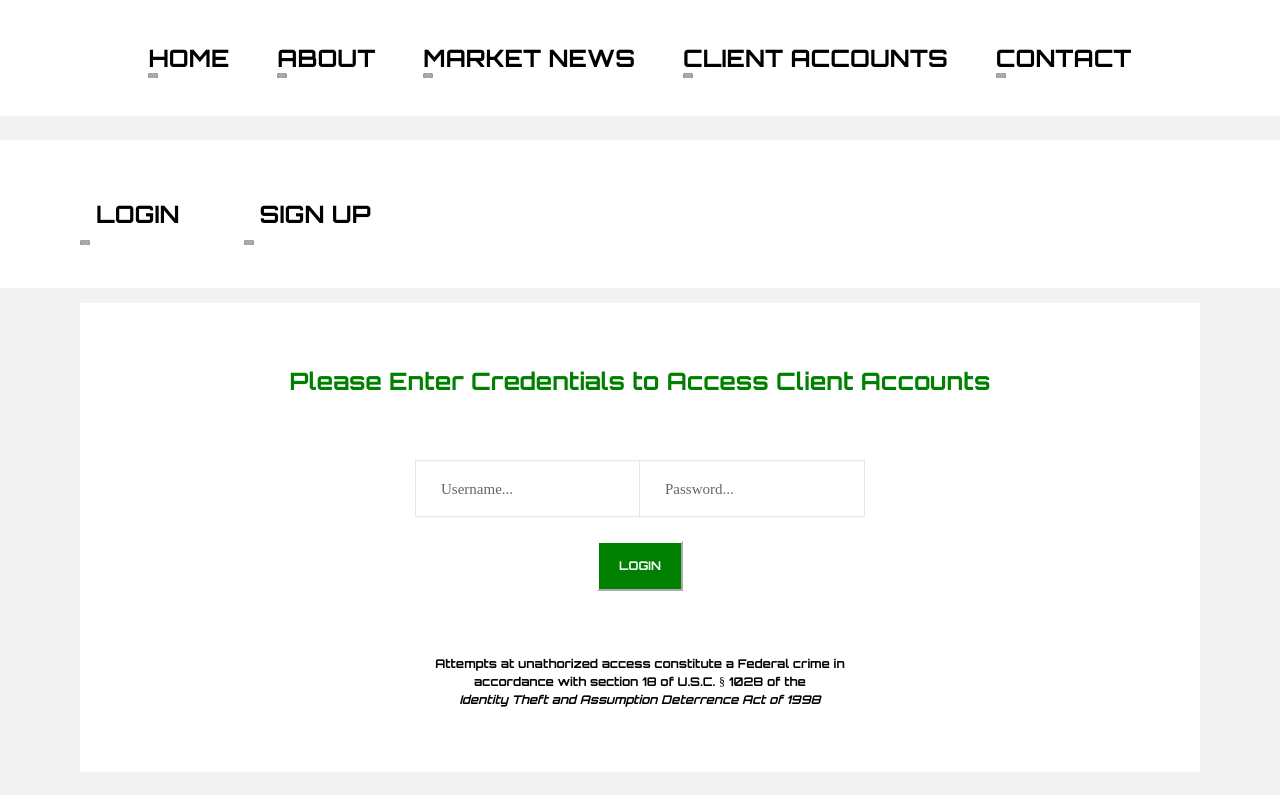
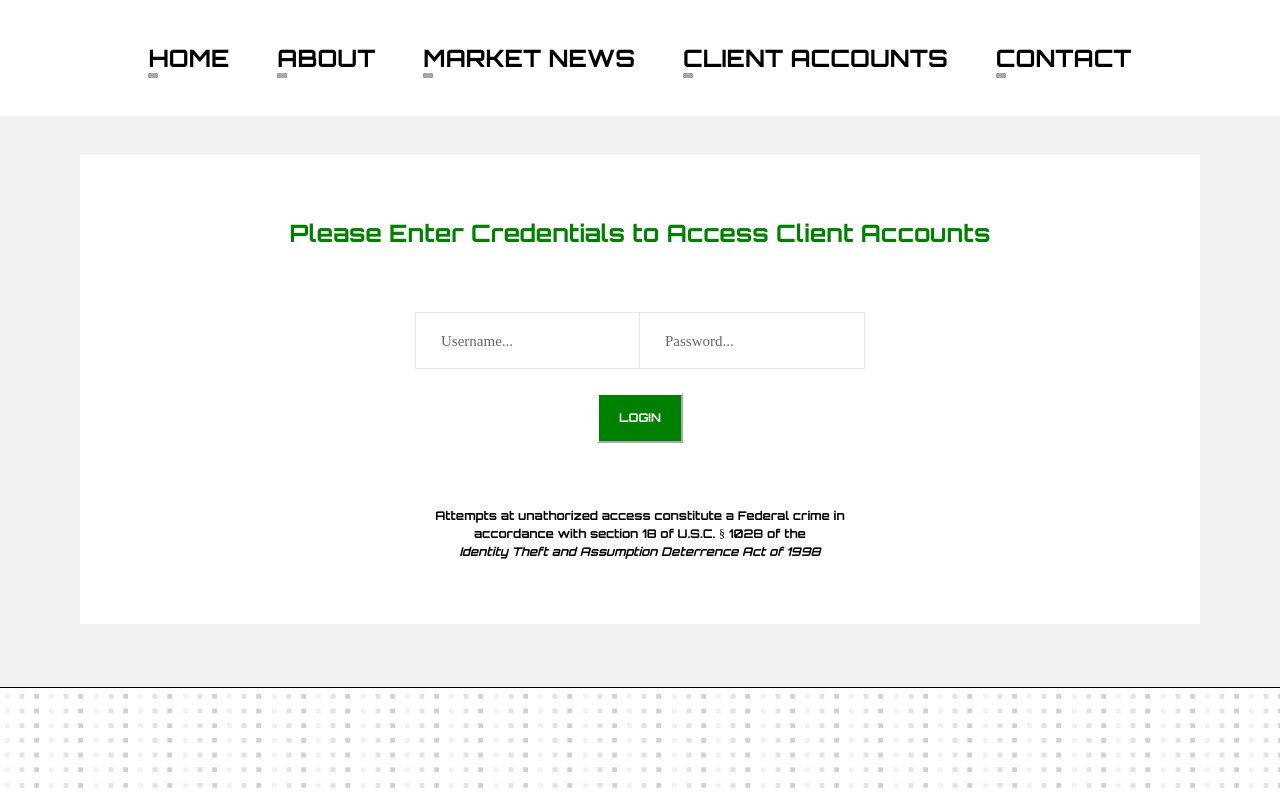
Before and after one commit to ryanward4556/akram-ward-investments, a React (Create React App) app in the folder client/: page /login in a window 1280 px wide. Shown: the top 795 px of the page. Built offline with nearby package versions, Linux system fonts and the light colour scheme; no server answers.

Commit message:
removed signup

```diff
--- a/client/src/components/Auth/index.js
+++ b/client/src/components/Auth/index.js
@@ -2,7 +2,7 @@ import React, { Component } from 'react';
 import { Route, Switch, Link } from 'react-router-dom';
 import axios from 'axios';
 import LoginForm from "../LoginForm";
-import Signup from "../../pages/Signup";
+// import Signup from "../../pages/Signup";
 import StrategyOverview from "../../pages/StrategyOverview";
 import ClientAccounts from "../../pages/ClientAccounts";
 import NavBar from '../NavBar';
@@ -25,22 +25,26 @@ const DisplayLinks = props => {
   }
   else {
     return (
-      <nav className="navbar">
-        <ul className="nav">
-          <li className="nav-item">
-            <Link to="/login" className="nav-link">
-              login
-  					</Link>
-          </li>
-          <li className="nav-item">
-            <Link to="/signup" className="nav-link">
-              sign up
-  					</Link>
-          </li>
-        </ul>
-      </nav>
+      <div></div>
     )
   }
+  //     return (
+  //         <nav className="navbar">
+  //             <ul className="nav">
+  //                 <li className="nav-item">
+  //                     <Link to="/login" className="nav-link">
+  //                         login
+  // 					</Link>
+  //                 </li>
+  //                 <li className="nav-item">
+  //                     <Link to="/signup" className="nav-link">
+  //                         sign up
+  // 					</Link>
+  //                 </li>
+  //             </ul>
+  //         </nav>
+  //     )
+  // }
 }
 
 class App extends Component {
@@ -132,9 +136,8 @@ class App extends Component {
                   redirect="/login"
                   component={ClientAccounts}
                 /> */}
-                <Route exact path="/signup" component={Signup} />
-
               </Switch>
+              {/* <Route exact path="/signup" component={Signup} /> */}
             </div>
           </div>
         </div>
```
